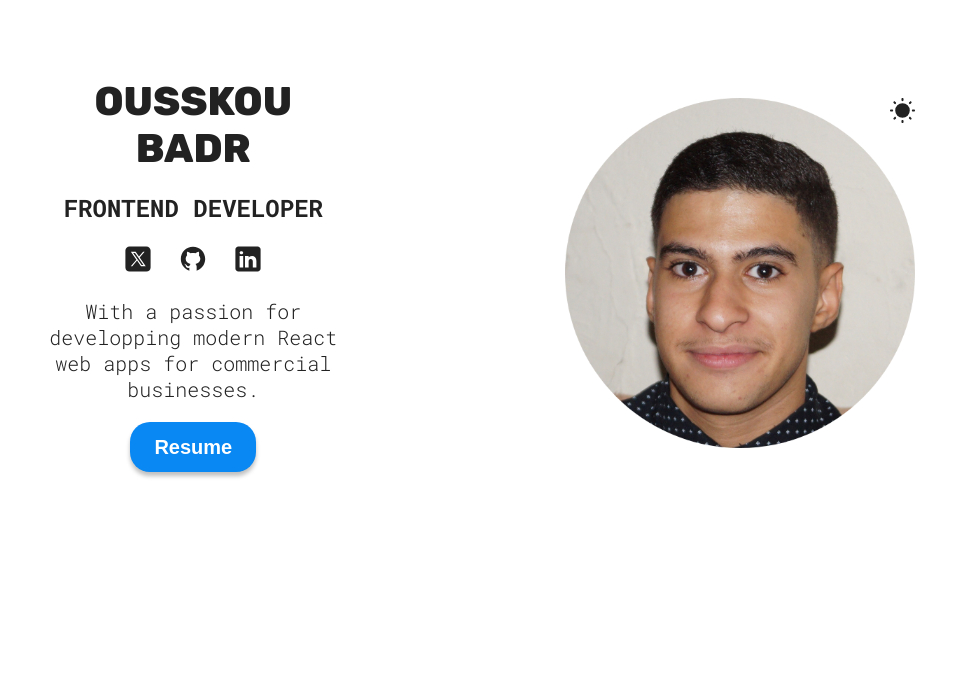
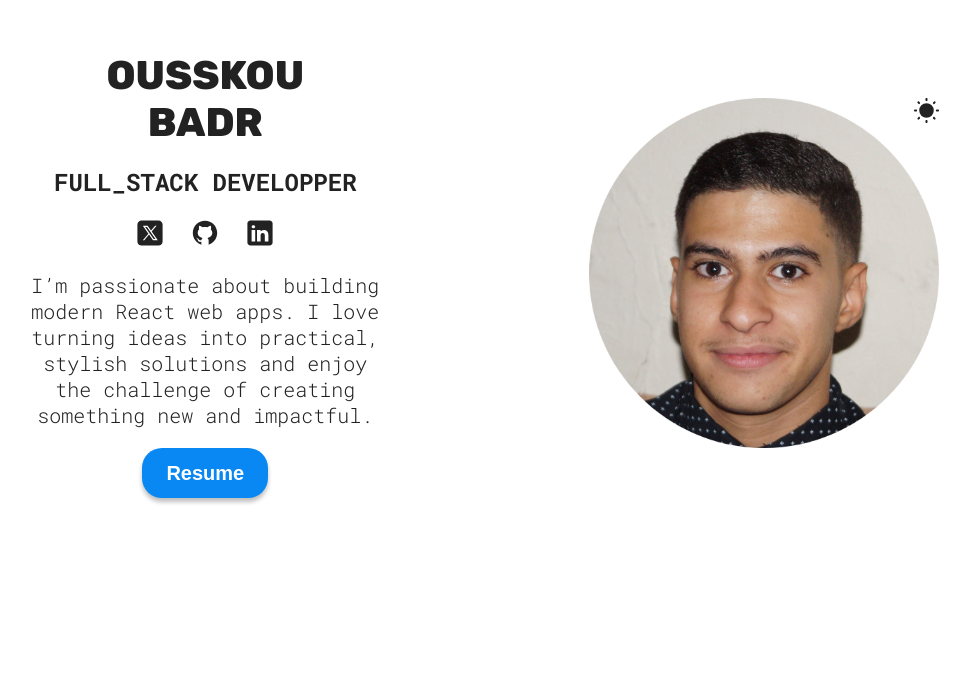
Before and after one commit to OusskouBadr/ousskoubadr, a React (Vite) app: page / in a window 1280 px wide. Shown: the part 125-800 px from the top of the page, without its empty margins (158-1128 px from the left). Built offline with nearby package versions, Linux system fonts and the light colour scheme.

Commit message:
update portfolio

```diff
--- a/src/components/Hero/Hero.jsx
+++ b/src/components/Hero/Hero.jsx
@@ -30,7 +30,7 @@ function Hero() {
         </div>
         <div className={styles.info}>
             <h1>Ousskou <br /> Badr</h1>
-            <h2>Frontend Developer</h2>
+            <h2>Full_Stack Developper</h2>
             <span>
                 <a href="https://twitter.com" target="_blank">
                     <img src={twitterIcon} alt="Twitter icon"/>
@@ -43,7 +43,7 @@ function Hero() {
                 </a>
             </span>
             <p className={styles.description}>
-                With a passion for developping modern React web apps for commercial businesses.
+            I’m passionate about building modern React web apps. I love turning ideas into practical, stylish solutions and enjoy the challenge of creating something new and impactful.
             </p>
             <a href={CV} download>
                 <button className='hover'>Resume</button>
--- a/src/components/Hero/HeroStyles.module.css
+++ b/src/components/Hero/HeroStyles.module.css
@@ -68,8 +68,8 @@
 }
 
 .description {
-    max-width: 24ch;
-    align-self: center;
+    max-width: 30ch;
+    align-self:center;
 }
 
 .info {
```
